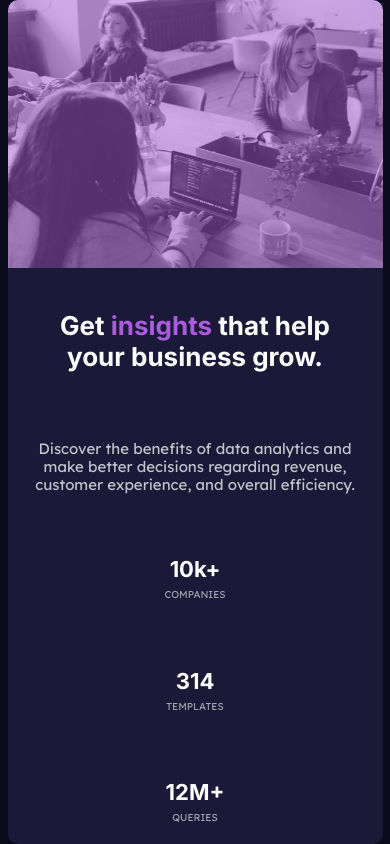
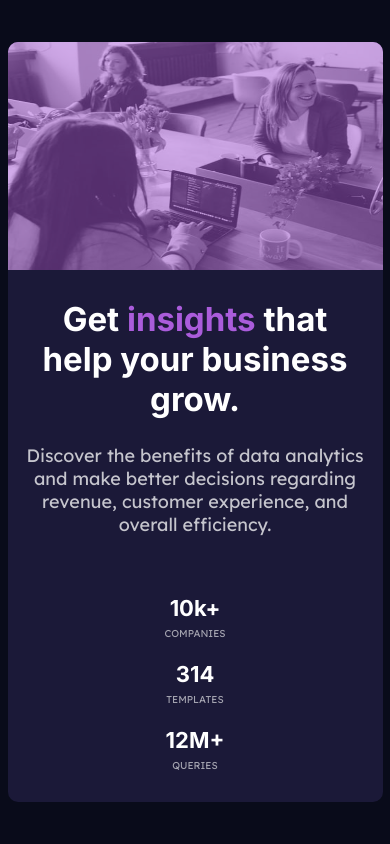
Before and after one commit to batistaTiago40/frontendmentorchallenge1, a plain HTML site: page index.html in a window 390 px wide. Drawn offline with Linux system fonts and the light colour scheme.

Commit message:
Corrections

```diff
--- a/index.html
+++ b/index.html
@@ -18,10 +18,13 @@
 <body>
 
   <div class="main-container">
+    <div class="main-img">
+      <img src="images/image-header-desktop.jpg" alt="Header Image">
+    </div>
     <div class="main-text">
       <div class="content">
         <div class="content-top">
-          <h1>Get <span>insights</span> that help <br> your business grow.</h1>
+          <h1>Get <span>insights</span> that help your business grow.</h1>
           <p>
             Discover the benefits of data analytics and make better decisions regarding revenue, customer
             experience, and overall efficiency.
@@ -43,9 +46,6 @@
         </div>
       </div>
     </div>
-    <div class="main-img">
-      <img src="images/image-header-desktop.jpg" alt="Header Image">
-    </div>
   </div>
 
   <!-- <div class="attribution">
--- a/style.css
+++ b/style.css
@@ -25,6 +25,7 @@ body {
   height: 50%;
   background: hsl(244, 38%, 16%);
   display: flex;
+  flex-direction: row-reverse;
   justify-content: center;
   align-items: center;
   border-radius: 1rem;
@@ -47,7 +48,7 @@ body {
 }
 
 .content-top {
-  width: 100%;
+  width: 80%;
   display: flex;
   flex-direction: column;
   justify-content: space-between;
@@ -100,7 +101,6 @@ body {
   width: 50%;
   height: 100%;
   background-color: hsl(277, 64%, 61%);
-  overflow: hidden;
   border-radius: 0 1rem 1rem 0;
 }
 
@@ -113,29 +113,26 @@ body {
 
 /* Media Querries */
 
-@media only screen and (max-width: 81.5rem) {
+@media only screen and (max-width: 915px) {
   html {
     font-size: 62.5%;
-    overflow: hidden;
   }
 
   body {
     width: 100%;
     height: 100vh;
-    overflow: hidden;
     display: flex;
-    flex-direction: column;
     align-items: center;
     justify-content: center;
   }
 
   .main-container {
+    margin: auto;
     width: 37.5rem;
-    height: 100%;
+    height: 90%;
     display: flex;
-    flex-direction: column-reverse;
+    flex-direction: column;
     border-radius: 1rem;
-    flex-wrap: nowrap;
   }
 
   .main-container .main-text {
@@ -147,24 +144,21 @@ body {
   .main-container .main-text .content {
     width: 90%;
     display: flex;
-    flex-direction: column;
-    align-items: center;
-    justify-content: space-around;
   }
 
   .main-container .main-text .content .content-top {
     width: 100%;
-    height: 50%;
+    height: 60%;
     display: flex;
     flex-direction: column;
-    justify-content: space-around;
+    justify-content: center;
   }
 
   .main-container .main-text .content h1 {
     font-family: "Inter", sans-serif;
     font-weight: 700;
     text-align: center;
-    font-size: 2.6rem;
+    font-size: 3.3rem;
   }
 
   .main-container .main-text .content p {
@@ -172,16 +166,15 @@ body {
     font-weight: 400;
     color: hsla(0, 0%, 100%, 0.75);
     text-align: center;
-    font-size: 1.5rem;
-    line-height: 1.8rem;
+    font-size: 1.8rem;
   }
 
   .main-container .main-text .content .lists {
     display: flex;
     flex-direction: column;
-    justify-content: space-between;
+    justify-content: space-around;
     align-items: center;
-    height: 50%;
+    height: 40%;
   }
 
   .main-container .main-text .content .lists ul {
@@ -207,7 +200,7 @@ body {
 
   .main-container .main-img {
     width: 100%;
-    height: 50%;
+    height: 30%;
     border-radius: 1rem 1rem 0 0;
   }
 
```
